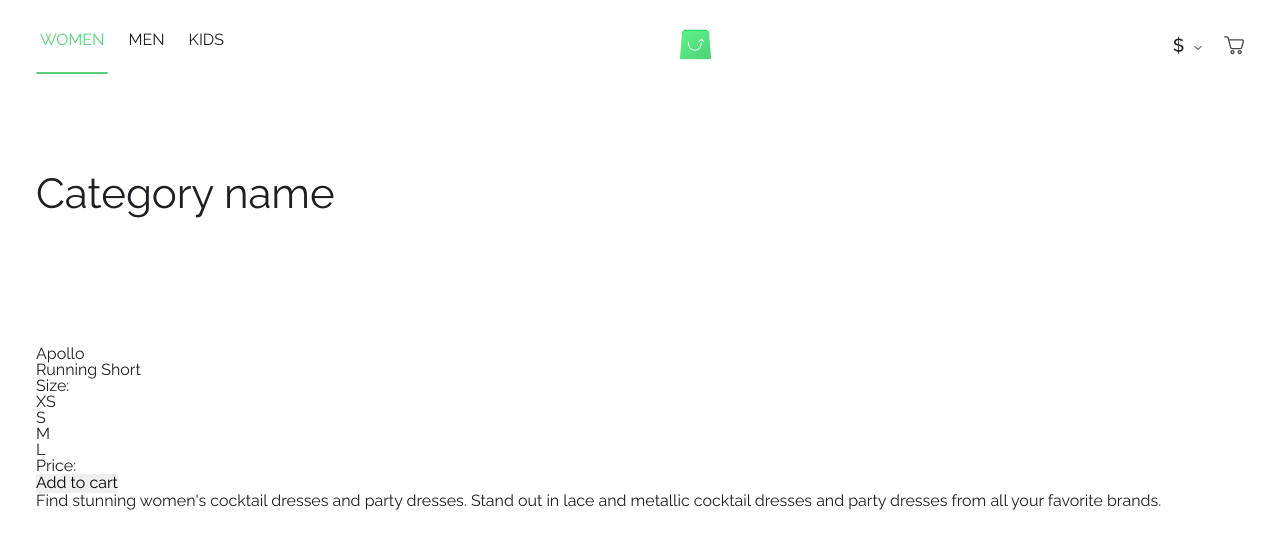
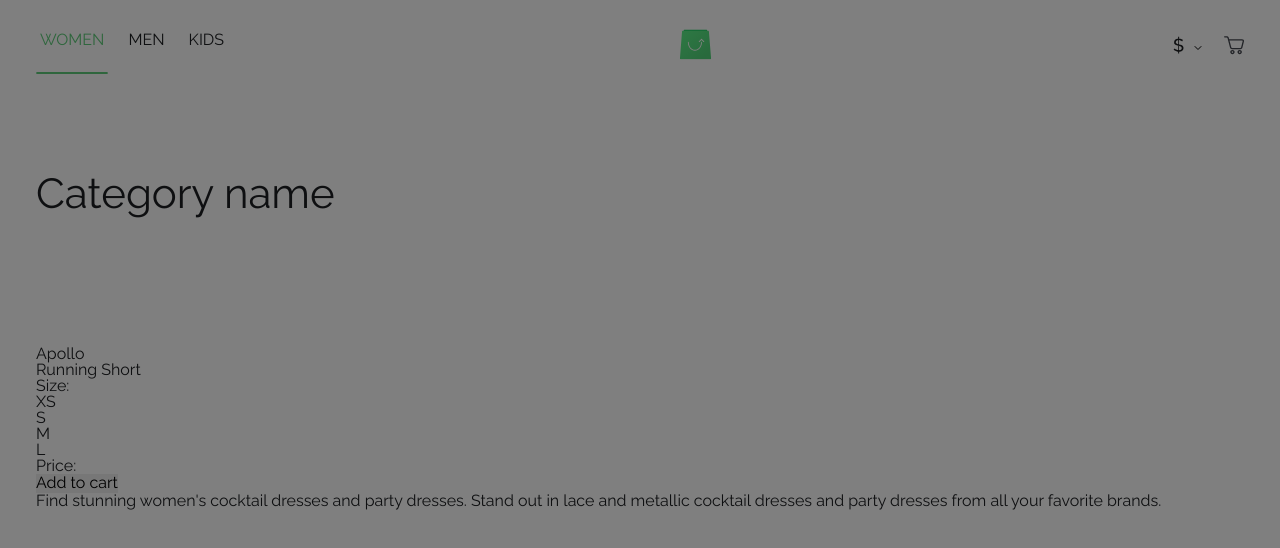
Before and after one commit to RedOne-DXB/junior_react_test_rodion_romanenko, a React (Create React App) app: page / in a window 1280 px wide. Shown: the top 548 px of the page. Built offline with nearby package versions, Linux system fonts and the light colour scheme.

Commit message:
onClose function to be refactored

```diff
--- a/public/index.html
+++ b/public/index.html
@@ -32,6 +32,7 @@
   <body>
     <noscript>You need to enable JavaScript to run this app.</noscript>
     <div id="root"></div>
+    <div id="modal-root"></div>
     <!--
       This HTML file is a template.
       If you open it directly in the browser, you will see an empty page.
--- a/src/Components/Header/Header.js
+++ b/src/Components/Header/Header.js
@@ -1,9 +1,16 @@
+// import React, {useState} from 'react';
 import HeaderNavTabs from '../HeaderNavTabs/HeaderNavTabs';
 import { LogoImage, CartImage, CurrencyImage } from './Image';
+import Modal from '../Modal/Modal';
+// import App from '../../App';
 
 import s from './Header.module.css';
+import { useState } from 'react';
 
 function Header({ children }) {
+  const [isShown, setIsShown] = useState(false);
+  const toggleHover = () => setIsShown(!isShown);
+
   return (
     <header className={s.header}>
       <div className={s.tabContainer}>
@@ -11,7 +18,8 @@ function Header({ children }) {
         <LogoImage />
         <div className={s.buttonWrapper}>
           <CurrencyImage />
-          <CartImage />
+          <CartImage onClick={toggleHover} />
+          {toggleHover && <Modal />}
         </div>
       </div>
     </header>
@@ -19,3 +27,13 @@ function Header({ children }) {
 }
 
 export default Header;
+
+// state = {
+//   showModal: false
+// }
+
+// toggleModal = () => {
+//   this.setState(({ showModal }) => ({
+//     showModal: !showModal,
+//   }));
+// };
--- /dev/null
+++ b/src/Components/Modal/Modal.js
@@ -0,0 +1,45 @@
+import React, { Component } from 'react';
+import { createPortal } from 'react-dom';
+import s from './Modal.module.css';
+
+const modalRoot = document.querySelector('#modal-root');
+
+export default class Modal extends Component {
+  componentDidMount() {
+    console.log('Modal componentDidMount');
+    window.addEventListener('keydown', this.handleKeyDown);
+  }
+
+  componentWillUnmount() {
+    console.log('Modal componentWillUnmount');
+    window.removeEventListener('keydown', this.handleKeyDown);
+  }
+
+  handleKeyDown = e => {
+    if (e.code === 'Escape') {
+      console.log('Нажали ESC, нужно закрыть модалку');
+
+      this.props.onClose();
+    }
+  };
+
+  handleBackdropClick = event => {
+    // console.log('Кликнули в бекдроп');
+
+    // console.log('currentTarget: ', event.currentTarget);
+    // console.log('target: ', event.target);
+
+    if (event.currentTarget === event.target) {
+      this.props.onClose();
+    }
+  };
+
+  render() {
+    return createPortal(
+      <div className={s.backdrop} onClick={this.handleBackdropClick}>
+        <div className={s.content}>{this.props.children}</div>
+      </div>,
+      modalRoot,
+    );
+  }
+}
--- /dev/null
+++ b/src/Components/Modal/Modal.module.css
@@ -0,0 +1,23 @@
+.backdrop {
+  position: fixed;
+  top: 0;
+  left: 0;
+  width: 100vw;
+  height: 100vh;
+  background-color: rgba(0, 0, 0, 0.5);
+}
+
+content {
+  position: absolute;
+  top: 50%;
+  left: 50%;
+  transform: translate(-50%, -50%);
+  min-height: 300px;
+  max-width: 600px;
+  width: 100%;
+  padding: 12px;
+  background-color: #fff;
+  border-radius: 3px;
+  box-shadow: 0px 2px 1px -1px rgba(0, 0, 0, 0.2),
+    0px 1px 1px 0px rgba(0, 0, 0, 0.14), 0px 1px 3px 0px rgba(0, 0, 0, 0.12);
+}
```
Also changed, not shown: src/App.js (+7 -1 lines).
